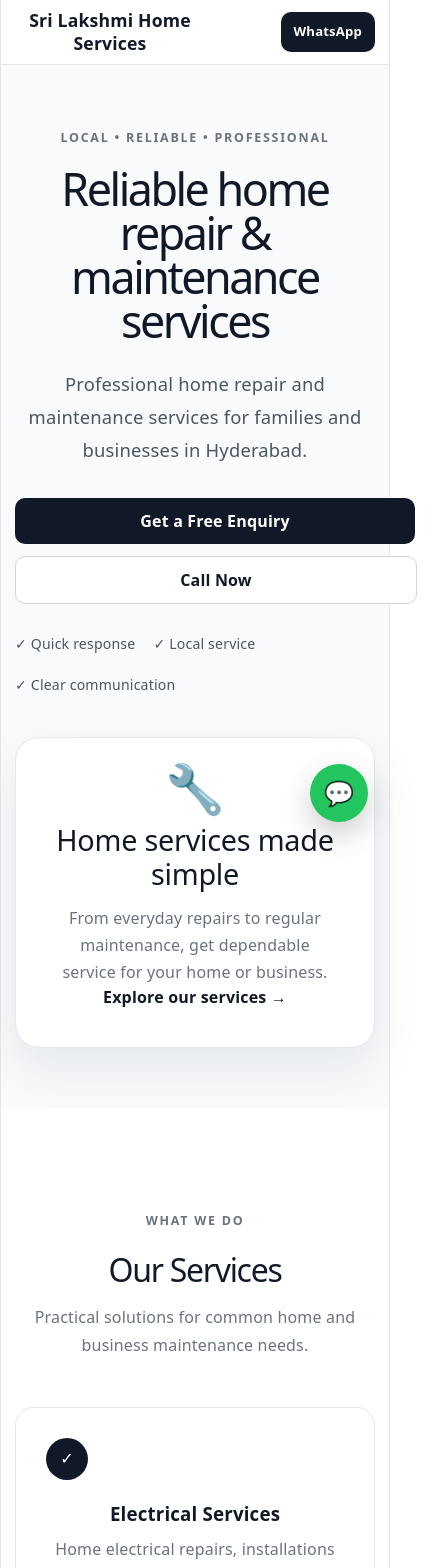
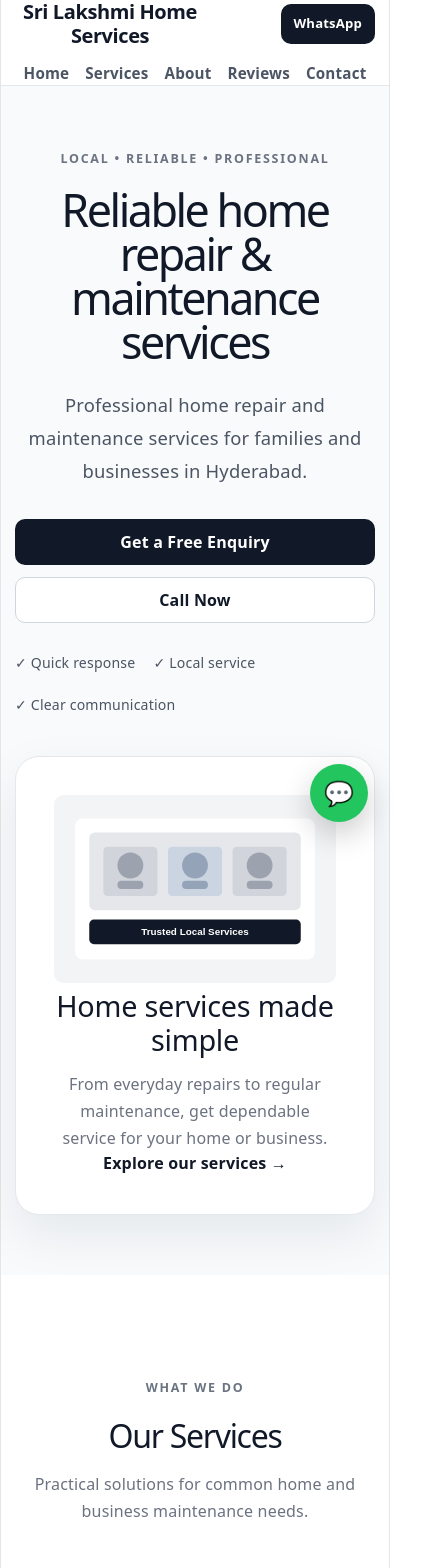
Before and after one commit to kishorejorige/local-business-starter, a React (Vite) app: page / in a window 390 px wide. Shown: the top 1568 px of the page, 441 px wide, since content can reach past the window. Built offline with nearby package versions, Linux system fonts and the light colour scheme.

Commit message:
feat: finalize local business starter responsive layout

```diff
--- a/src/App.css
+++ b/src/App.css
@@ -31,10 +31,12 @@
 }
 
 .logo {
+  font-size: 1.25rem;
+  font-weight: 800;
+  letter-spacing: -0.02em;
   color: #111827;
-  font-size: 1.1rem;
-  font-weight: 800;
   text-decoration: none;
+  line-height: 1.2;
 }
 
 .navbar nav {
@@ -254,7 +256,7 @@
   letter-spacing: -0.04em;
 }
 
-.about-text > p {
+.about-text>p {
   margin: 0;
   color: #4b5563;
   font-size: 1.1rem;
@@ -361,7 +363,7 @@
   letter-spacing: -0.05em;
 }
 
-.contact-section > .container > div > p {
+.contact-section>.container>div>p {
   max-width: 580px;
   color: #d1d5db;
   line-height: 1.8;
@@ -396,9 +398,15 @@
   gap: 16px;
   padding: 18px 0;
   border-top: 1px solid #374151;
+  min-width: 0;
 }
 
-.contact-row > span {
+.contact-row>div {
+  min-width: 0;
+  flex: 1;
+}
+
+.contact-row>span {
   font-size: 1.4rem;
 }
 
@@ -411,6 +419,8 @@
   margin: 0;
   color: #d1d5db;
   line-height: 1.5;
+  overflow-wrap: anywhere;
+  word-break: break-word;
 }
 
 /* Footer */
@@ -456,7 +466,21 @@
 
 @media (max-width: 850px) {
   .navbar nav {
-    display: none;
+    display: flex;
+    order: 3;
+    width: 100%;
+    justify-content: center;
+    flex-wrap: wrap;
+    gap: 16px;
+  }
+
+  .nav-inner {
+    flex-wrap: wrap;
+    gap: 14px;
+  }
+
+  .nav-button {
+    margin-left: auto;
   }
 
   .hero {
@@ -466,7 +490,7 @@
   .hero-grid,
   .about-grid,
   .contact-grid {
-    grid-template-columns: 1fr;
+    grid-template-columns: minmax(0, 1fr);
     gap: 40px;
   }
 
@@ -510,11 +534,16 @@
   .hero-actions,
   .contact-buttons {
     flex-direction: column;
+    width: 100%;
+    min-width: 0;
   }
 
   .hero-actions a,
   .contact-buttons a {
     width: 100%;
+    min-width: 0;
+    max-width: 100%;
+    box-sizing: border-box;
   }
 
   .services-grid,
--- a/src/App.jsx
+++ b/src/App.jsx
@@ -23,7 +23,12 @@ function App() {
             <a href="#contact">Contact</a>
           </nav>
 
-          <a className="nav-button" href={whatsappUrl} target="_blank" rel="noreferrer">
+          <a
+            className="nav-button"
+            href={whatsappUrl}
+            target="_blank"
+            rel="noreferrer"
+          >
             WhatsApp
           </a>
         </div>
@@ -41,7 +46,12 @@ function App() {
               <p>{business.description}</p>
 
               <div className="hero-actions">
-                <a className="primary-button" href={whatsappUrl} target="_blank" rel="noreferrer">
+                <a
+                  className="primary-button"
+                  href={whatsappUrl}
+                  target="_blank"
+                  rel="noreferrer"
+                >
                   Get a Free Enquiry
                 </a>
 
@@ -58,8 +68,15 @@ function App() {
             </div>
 
             <div className="hero-card">
-              <div className="hero-card-icon">🔧</div>
+              <img
+                src="/images/hero-home-services.svg"
+                alt="Trusted local home services"
+                className="hero-image"
+              />
+
+              <div className="hero-card-content">
                 <h2>Home services made simple</h2>
+
                 <p>
                   From everyday repairs to regular maintenance, get dependable
                   service for your home or business.
@@ -68,6 +85,7 @@ function App() {
                 <a href="#services" className="card-link">
                   Explore our services →
                 </a>
+              </div>
             </div>
           </div>
         </section>
@@ -90,7 +108,12 @@ function App() {
                   <div className="service-icon">✓</div>
                   <h3>{service.title}</h3>
                   <p>{service.description}</p>
-                  <a href={whatsappUrl} target="_blank" rel="noreferrer">
+
+                  <a
+                    href={whatsappUrl}
+                    target="_blank"
+                    rel="noreferrer"
+                  >
                     Enquire now →
                   </a>
                 </article>
@@ -115,10 +138,12 @@ function App() {
                   <strong>01</strong>
                   <span>Easy enquiry</span>
                 </div>
+
                 <div>
                   <strong>02</strong>
                   <span>Clear communication</span>
                 </div>
+
                 <div>
                   <strong>03</strong>
                   <span>Reliable service</span>
@@ -134,19 +159,25 @@ function App() {
             <div className="section-heading">
               <span className="eyebrow">OUR WORK</span>
               <h2>Service Gallery</h2>
-              <p>Replace these demo cards with real project photos for each client.</p>
+              <p>
+                Replace these demo cards with real project photos for each
+                client.
+              </p>
             </div>
 
             <div className="gallery-grid">
               <div className="gallery-item">
                 <span>Electrical</span>
               </div>
+
               <div className="gallery-item">
                 <span>Plumbing</span>
               </div>
+
               <div className="gallery-item">
                 <span>AC Service</span>
               </div>
+
               <div className="gallery-item">
                 <span>Painting</span>
               </div>
@@ -165,7 +196,10 @@ function App() {
 
             <div className="reviews-grid">
               {business.reviews.map((review, index) => (
-                <article className="review-card" key={`${review.name}-${index}`}>
+                <article
+                  className="review-card"
+                  key={`${review.name}-${index}`}
+                >
                   <div className="stars">★★★★★</div>
                   <p>“{review.text}”</p>
                   <strong>{review.name}</strong>
@@ -180,18 +214,28 @@ function App() {
           <div className="container contact-grid">
             <div>
               <span className="eyebrow">GET IN TOUCH</span>
+
               <h2>Need a service?</h2>
+
               <p>
                 Contact us today and tell us what you need. We'll help you with
                 the next step.
               </p>
 
               <div className="contact-buttons">
-                <a className="primary-button" href={whatsappUrl} target="_blank" rel="noreferrer">
+                <a
+                  className="primary-button"
+                  href={whatsappUrl}
+                  target="_blank"
+                  rel="noreferrer"
+                >
                   Message on WhatsApp
                 </a>
 
-                <a className="secondary-button" href={`tel:${business.phone}`}>
+                <a
+                  className="secondary-button"
+                  href={`tel:${business.phone}`}
+                >
                   {business.phone}
                 </a>
               </div>
@@ -202,6 +246,7 @@ function App() {
 
               <div className="contact-row">
                 <span>📍</span>
+
                 <div>
                   <strong>Location</strong>
                   <p>{business.address}</p>
@@ -210,6 +255,7 @@ function App() {
 
               <div className="contact-row">
                 <span>📞</span>
+
                 <div>
                   <strong>Phone</strong>
                   <p>{business.phone}</p>
@@ -218,6 +264,7 @@ function App() {
 
               <div className="contact-row">
                 <span>✉️</span>
+
                 <div>
                   <strong>Email</strong>
                   <p>{business.email}</p>
@@ -237,7 +284,10 @@ function App() {
           </div>
 
           <div>
-            <p>© {new Date().getFullYear()} {business.name}</p>
+            <p>
+              © {new Date().getFullYear()} {business.name}
+            </p>
+
             <p>Built with the Local Business Starter</p>
           </div>
         </div>
```
Also changed, not shown: public/images/hero-home-services.svg (added). Lines whose indentation alone changed are shown as unchanged.
